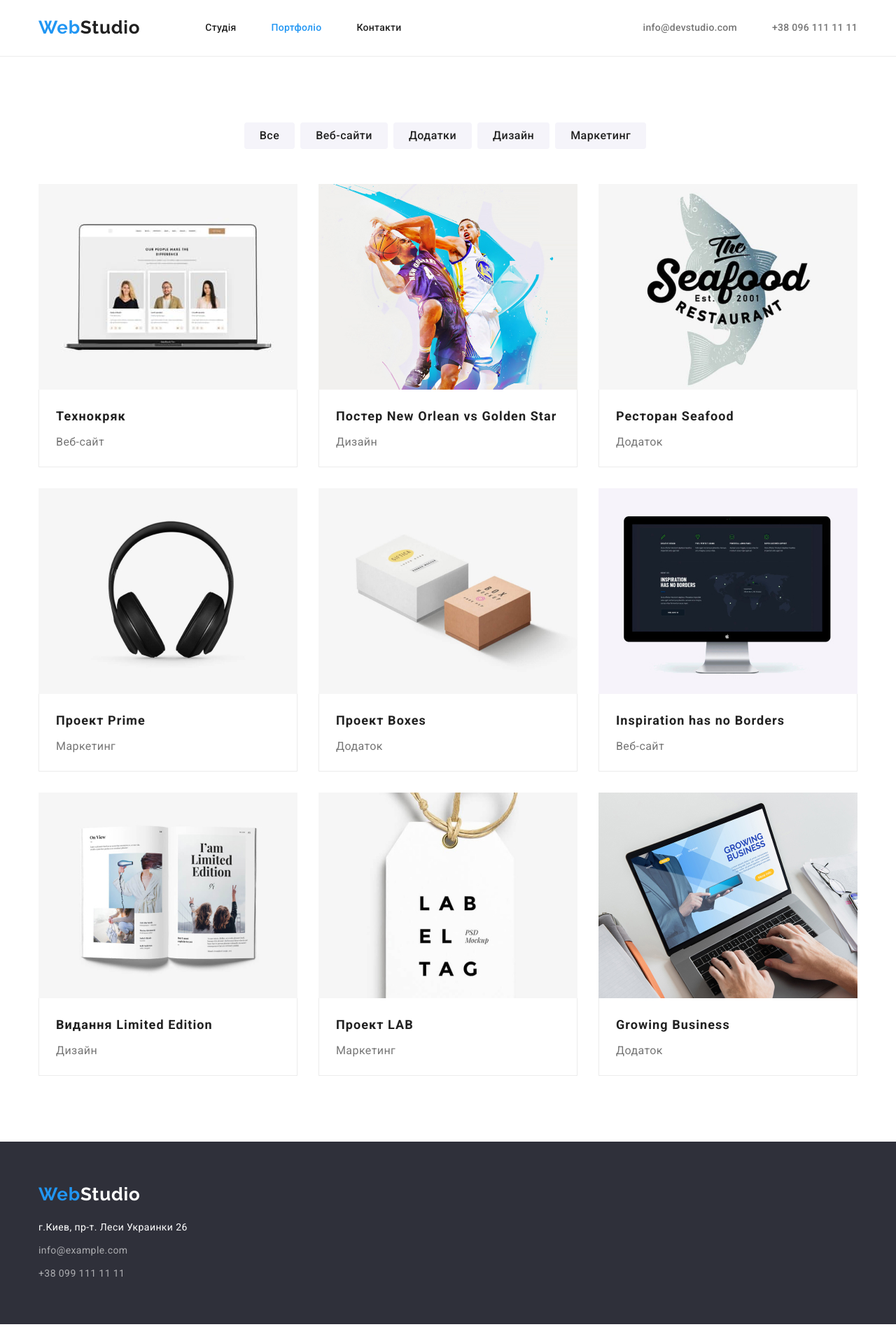
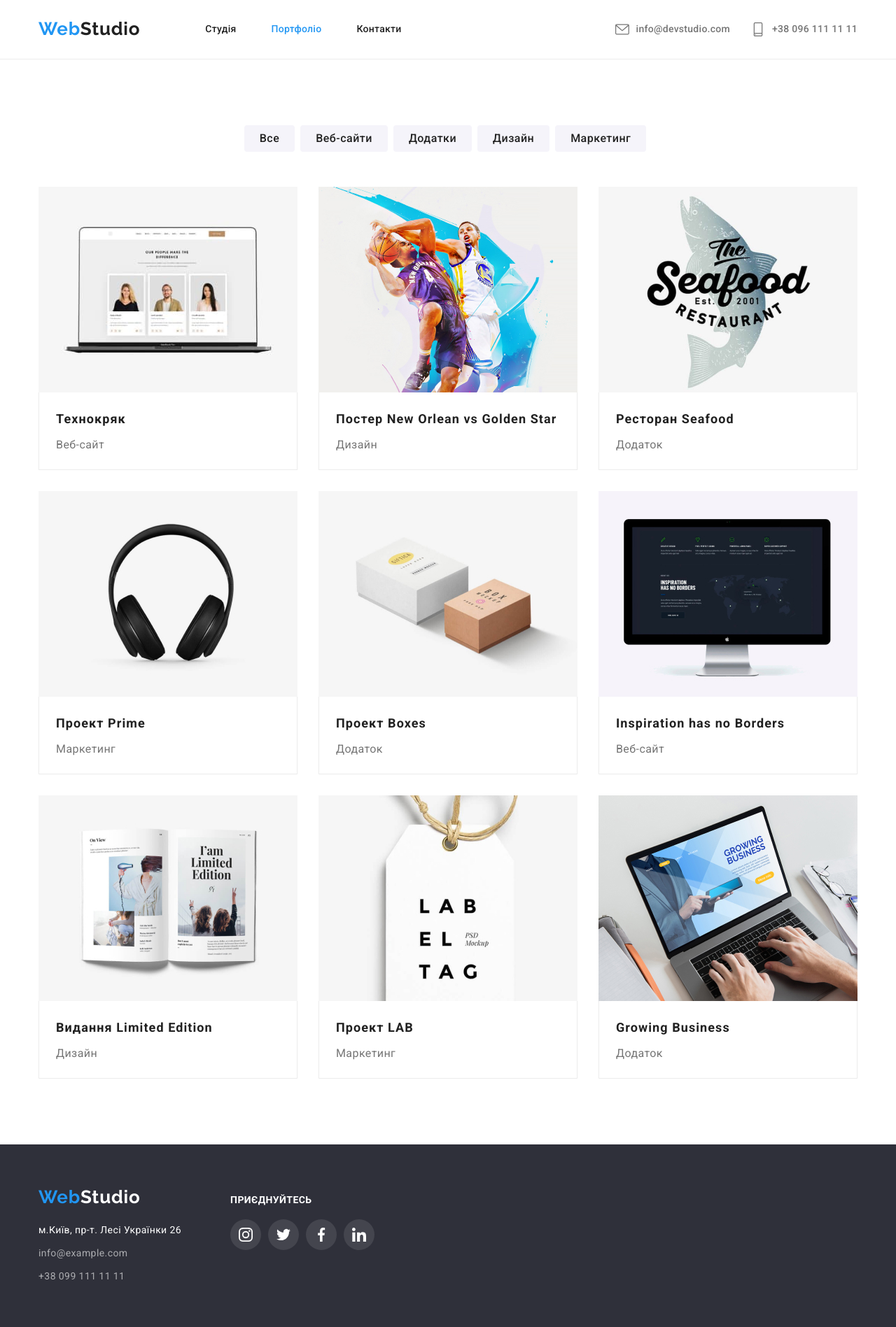
Before and after one commit to YuraYura1980/goit-markup-hw-04, a plain HTML site: page portfolio.html in a window 1280 px wide. Shown: the whole page at 70% size. Drawn offline with nearby package versions, Linux system fonts and the light colour scheme.

Commit message:
16.29 - work4-corect

```diff
--- a/css/styles.css
+++ b/css/styles.css
@@ -118,6 +118,8 @@ ul {
 .header-list {
   display: flex;
   margin-left: auto;
+  justify-content: center;
+  align-items: center;
 }
 
 .header-link {
@@ -142,51 +144,47 @@ ul {
   margin-right: 50px;
 }
 
-.header-link-mail {
+.header-container {
   display: flex;
   align-items: center;
   padding-top: 32px;
   padding-bottom: 32px;
-  font-weight: 500;
-  font-size: 14px;
-  line-height: 1.14;
-  letter-spacing: 0.02em;
-  margin-right: 50px;
-  color: var(--accent-color);
-}
 
-.header-link-tel {
-  display: flex;
-  align-items: center;
-  padding-top: 32px;
-  padding-bottom: 32px;
-  margin-right: 0;
   font-weight: 500;
   font-size: 14px;
   line-height: 1.14;
   letter-spacing: 0.02em;
   color: var(--accent-color);
+  gap: 30px;
 }
 
 .link:hover,
 .link:focus {
   color: var(--activ-color);
-  /* transform: scale(1.03); */
 }
-/*
-.linko:hover,
-.link0:focus {
-  color: rgb(219, 19, 79);
-  transform: scale(1.03);
-} */
+
+.header-icon {
+  margin-right: 10px;
+}
+
+.header-link-icon {
+  display: flex;
+  align-items: center;
+  justify-content: center;
+
+  color: var(--accent-color);
+}
+
+.header-link-icon:hover,
+.header-link-icon:focus {
+  color: var(--activ-color);
+}
+
+.header-icon {
+  fill: currentColor;
+}
 
 /* main */
-
-/* .main-title {
-  text-align: center;
-  padding-top: 54px;
-  padding-bottom: 30px;
-} */
 
 .section {
   padding-top: 94px;
@@ -233,10 +231,19 @@ ul {
 .btn:focus {
   color: var(--second-color);
   background-color: var(--activ-color);
-  transform: scale(1.03);
+  /* transform: scale(1.03); */
+}
+
+.main-item:hover {
+  filter: drop-shadow(0px 4px 4px rgba(0, 0, 0, 0.25));
 }
 
 /* project*/
+
+.project-item:hover,
+.project-item:focus {
+  box-shadow: 0px 4px 4px rgba(0, 0, 0, 0.25);
+}
 
 .project-group {
   padding: 20px 24px;
@@ -293,13 +300,22 @@ ul {
 
 /* Footer */
 
+.footer-container-icon {
+  margin-left: 70px;
+}
+
+.footer-containers {
+  display: flex;
+  align-items: baseline;
+}
+
 .footer {
   padding-top: 60px;
   padding-bottom: 60px;
   background-color: var(--background-color);
 }
 
-.container > .footer-links {
+.footer-links {
   display: flex;
   margin-bottom: 20px;
 }
@@ -347,3 +363,53 @@ ul {
   letter-spacing: 0.03em;
   color: var(--footer-rjba-color);
 }
+
+.client-title {
+  display: flex;
+  justify-content: center;
+}
+
+/* footers-icon */
+
+.footer-title-icon {
+  font-family: "Roboto";
+  font-style: normal;
+  font-weight: 700;
+  font-size: 14px;
+  line-height: 16px;
+  letter-spacing: 0.03em;
+  text-transform: uppercase;
+
+  color: var(--second-color);
+}
+
+.footer-list-icon {
+  display: flex;
+  justify-content: center;
+  margin-top: 20px;
+  gap: 10px;
+}
+
+.footer-link-icon {
+  display: flex;
+  justify-content: center;
+  align-items: center;
+  width: 44px;
+  height: 44px;
+
+  background-color: rgba(255, 255, 255, 0.1);
+  cursor: pointer;
+  border-radius: 50%;
+
+  color: var(--second-color);
+}
+
+.footer-icon {
+  fill: currentColor;
+}
+
+.footer-link-icon:hover,
+.footer-link-icon:focus {
+  color: var(--second-color);
+  background-color: var(--activ-color);
+}
--- a/portfolio.html
+++ b/portfolio.html
@@ -25,10 +25,12 @@
     />
     <link rel="stylesheet" href="./css/styles.css" />
   </head>
+
   <body>
     <!-- Header-->
+
     <header class="header">
-      <div class="container header-containers box">
+      <div class="container header-containers">
         <nav class="header-nav">
           <a class="header-logo link" href=""
             >Web<span class="header-logotip">Studio</span></a
@@ -45,21 +47,47 @@
             </li>
           </ul>
         </nav>
+
         <ul class="header-list header-container">
           <li>
-            <a class="header-link-mail link" href="mailto:info@devstudio.com"
-              >info@devstudio.com</a
+            <a
+              class="header-link-icon"
+              href="tel:+380961111111"
+              target="_blank"
+              rel="noopener noreferrer"
+              aria-label="email"
+            >
+              <svg class="header-icon" width="20" height="20">
+                <use
+                  href="./img/icons.svg/symbol-defs .svg#icon-envelope"
+                ></use>
+              </svg>
+              info@devstudio.com</a
             >
           </li>
+
           <li>
-            <a class="header-link-tel link" href="tel:+380961111111"
-              >+38 096 111 11 11</a
+            <a
+              class="header-link-icon"
+              href="tel:+380961111111"
+              target="_blank"
+              rel="noopener noreferrer"
+              aria-label="telefon"
+            >
+              <svg class="header-icon" width="20" height="20">
+                <use
+                  href="./img/icons.svg/symbol-defs .svg#icon-smartphone"
+                ></use>
+              </svg>
+              +38 096 111 11 11</a
             >
           </li>
         </ul>
       </div>
     </header>
+
     <!-- section main -->
+
     <main>
       <section class="section main">
         <div class="container">
@@ -68,16 +96,16 @@
             <li class="main-item">
               <button class="btn" type="button">Все</button>
             </li>
-            <li>
+            <li class="main-item">
               <button class="btn" type="button">Веб-сайти</button>
             </li>
-            <li>
+            <li class="main-item">
               <button class="btn" type="button">Додатки</button>
             </li>
-            <li>
+            <li class="main-item">
               <button class="btn" type="button">Дизайн</button>
             </li>
-            <li>
+            <li class="main-item">
               <button class="btn" type="button">Маркетинг</button>
             </li>
           </ul>
@@ -99,6 +127,7 @@
             </li>
 
             <!-- project-2 -->
+
             <li class="project-item">
               <img
                 src="./img/portfolio/poject-2.jpg"
@@ -113,6 +142,7 @@
             </li>
 
             <!-- project-3 -->
+
             <li class="project-item">
               <img
                 src="./img/portfolio/poject-3.jpg"
@@ -127,6 +157,7 @@
             </li>
 
             <!-- project-4 -->
+
             <li class="project-item">
               <img
                 src="./img/portfolio/poject-4.jpg"
@@ -141,6 +172,7 @@
             </li>
 
             <!-- project-5 -->
+
             <li class="project-item">
               <img
                 src="./img/portfolio/poject-5.jpg"
@@ -155,6 +187,7 @@
             </li>
 
             <!-- project-6 -->
+
             <li class="project-item">
               <img
                 src="./img/portfolio/poject-6.jpg"
@@ -169,6 +202,7 @@
             </li>
 
             <!-- project-7 -->
+
             <li class="project-item">
               <img
                 src="./img/portfolio/poject-7.jpg"
@@ -183,6 +217,7 @@
             </li>
 
             <!-- project-8 -->
+
             <li class="project-item">
               <img
                 src="./img/portfolio/poject-8.jpg"
@@ -197,6 +232,7 @@
             </li>
 
             <!-- project-9 -->
+
             <li class="project-item">
               <img
                 src="./img/portfolio/poject-9.jpg"
@@ -214,9 +250,11 @@
       </section>
 
       <!-- Footer -->
+
       <footer class="footer">
-        <div class="container">
-          <a class="footer-links linko" href=""
+        <div class="container footer-containers">
+          <div class="footer-container">
+            <a class="footer-links" href=""
               >Web<span class="footer-span">Studio</span></a
             >
             <address>
@@ -227,7 +265,7 @@
                     href="https://goo.gl/maps/XpyvQURJ9dLzocEZ8"
                     target="_blank"
                     rel="noopener noreferrer"
-                  >г.Киев, пр-т. Леси Украинки 26
+                    >м.Київ, пр-т. Лесі Українки 26
                   </a>
                 </li>
                 <li class="footer-item">
@@ -243,8 +281,79 @@
               </ul>
             </address>
           </div>
+
+          <!-- footer-icon -->
+
+          <div class="footer-container-icon">
+            <p class="footer-title-icon">приєднуйтесь</p>
+            <ul class="footer-list-icon">
+              <li class="footer-item-icon">
+                <a
+                  class="footer-link-icon"
+                  href=""
+                  target="_blank"
+                  rel="noopener noreferrer"
+                  aria-label="instagram"
+                >
+                  <svg class="footer-icon" width="20" height="20">
+                    <use
+                      href="./img/icons.svg/symbol-defs .svg#icon-instagram"
+                    ></use>
+                  </svg>
+                </a>
+              </li>
+
+              <li class="footer-item-icon">
+                <a
+                  class="footer-link-icon"
+                  href=""
+                  target="_blank"
+                  rel="noopener noreferrer"
+                  aria-label="twitter"
+                >
+                  <svg class="footer-icon" width="20" height="20">
+                    <use
+                      href="./img/icons.svg/symbol-defs .svg#icon-twitter"
+                    ></use>
+                  </svg>
+                </a>
+              </li>
+
+              <li class="footer-item-icon">
+                <a
+                  class="footer-link-icon"
+                  href=""
+                  target="_blank"
+                  rel="noopener noreferrer"
+                  aria-label="facebook"
+                >
+                  <svg class="footer-icon" width="20" height="20">
+                    <use
+                      href="./img/icons.svg/symbol-defs .svg#icon-facebook"
+                    ></use>
+                  </svg>
+                </a>
+              </li>
+
+              <li class="footer-item-icon">
+                <a
+                  class="footer-link-icon"
+                  href=""
+                  target="_blank"
+                  rel="noopener noreferrer"
+                  aria-label="linkedin"
+                >
+                  <svg class="footer-icon" width="20" height="20">
+                    <use
+                      href="./img/icons.svg/symbol-defs .svg#icon-linkedin"
+                    ></use>
+                  </svg>
+                </a>
+              </li>
+            </ul>
+          </div>
+        </div>
       </footer>
     </main>
-    <script src="../../js/app.js"></script>
   </body>
 </html>
```
Also changed, not shown: index.html (+1 -0 lines). Lines whose indentation alone changed are shown as unchanged.
